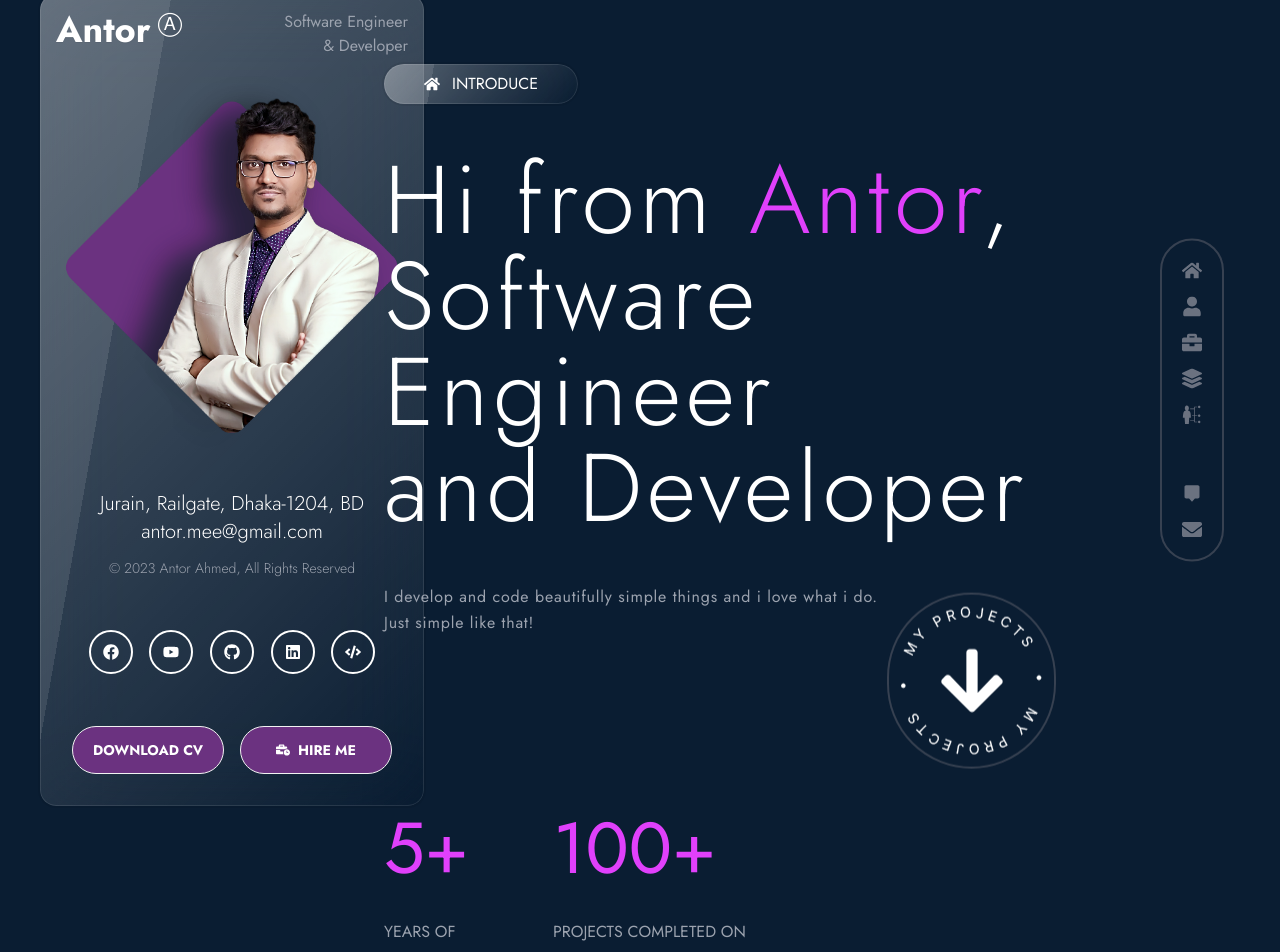
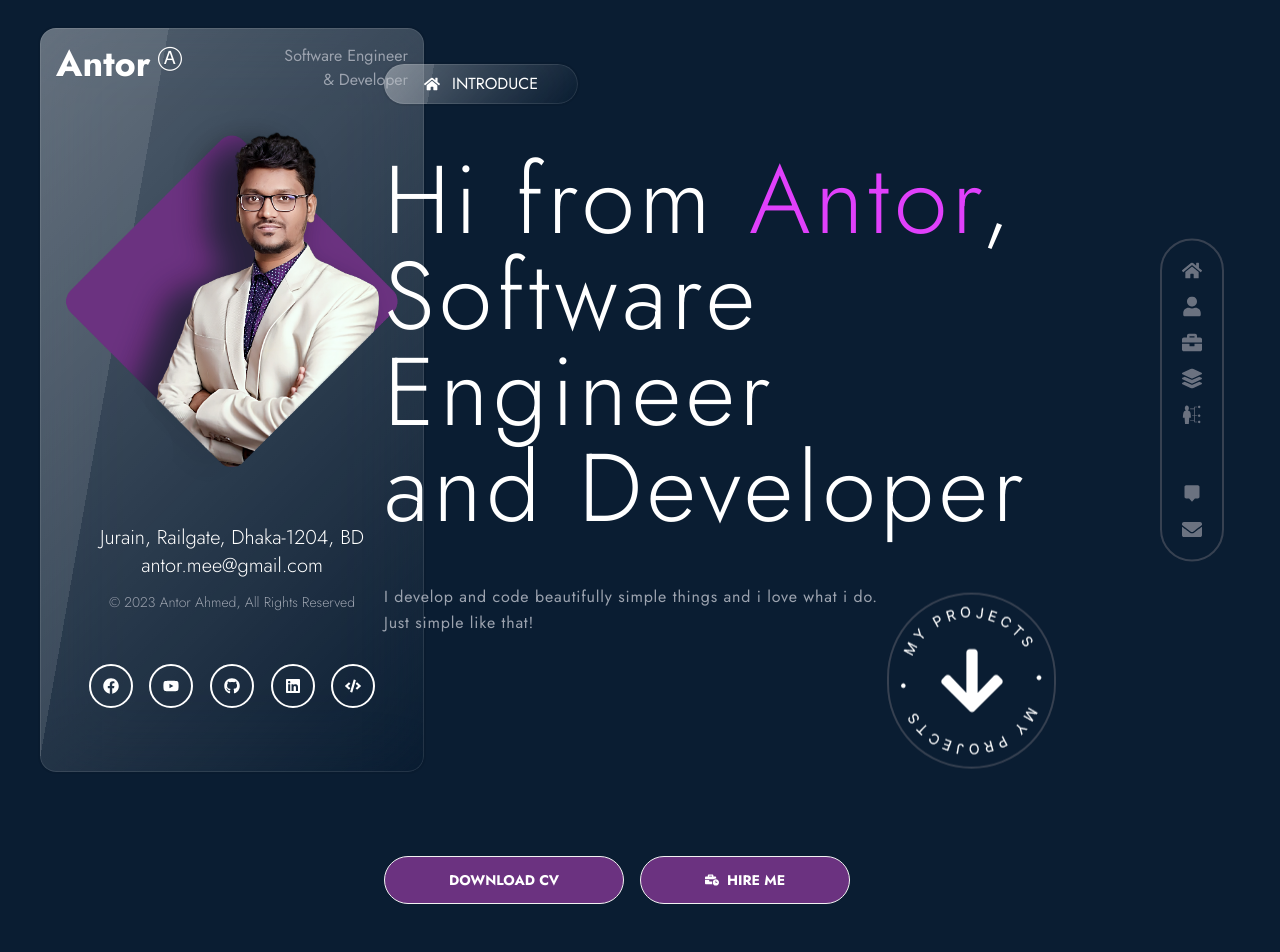
Before and after one commit to An7orAhmed/An7or-Portfolio, a React (Vite) app: page / in a window 1280 px wide. Shown: the top 952 px of the page. Built offline with nearby package versions, Linux system fonts and the light colour scheme; some icons are missing.

Commit message:
btn in intro

```diff
--- a/src/components/BioInfo.jsx
+++ b/src/components/BioInfo.jsx
@@ -1,4 +1,4 @@
-import { FaFacebook, FaYoutube, FaGithub, FaLinkedin, FaCode, FaBusinessTime } from "react-icons/fa";
+import { FaFacebook, FaYoutube, FaGithub, FaLinkedin, FaCode } from "react-icons/fa";
 
 function BioInfo() {
   return (
@@ -42,14 +42,6 @@ function BioInfo() {
               </div>
             </a>
           </div><br></br>
-          <div className="flex gap-4 w-full">
-            <a href="https://drive.google.com/file/d/1j7fDhmbYtoLaEo5vKNlUUvVlU9X2l9H6/view?usp=sharing" className="btn flex-1 bg-primary text-white hover:text-primary mt-3 rounded-full">
-              Download CV
-            </a>
-            <button className="btn flex-1 bg-primary text-white hover:text-primary mt-3 rounded-full">
-              <FaBusinessTime></FaBusinessTime>HIRE ME
-            </button>
-          </div>
         </div>
       </div>
     </div>
--- a/src/components/Introduce.jsx
+++ b/src/components/Introduce.jsx
@@ -1,4 +1,4 @@
-import { FaArrowDown, FaHome } from "react-icons/fa";
+import { FaArrowDown, FaHome, FaBusinessTime } from "react-icons/fa";
 
 function Introduce() {
   return (
@@ -19,15 +19,13 @@ function Introduce() {
           <img src="images/round-text.png" alt="" className="animate-spin-slow"></img>
         </div>
       </div>
-      <div className="flex gap-20 text-gray-400">
-        <h3 data-aos="zoom-out" className="leading-loose"><span className="text-7xl text-secondary">5+</span><br></br><br></br>
-          YEARS OF<br></br>
-          EXPERIENCE
-        </h3>
-        <h3 data-aos="zoom-out" className="leading-loose"><span className="text-7xl text-secondary">100+</span><br></br><br></br>
-          PROJECTS COMPLETED ON<br></br>
-          10+ COUNTRIES
-        </h3>
+      <div className="flex gap-4 pt-8">
+        <a href="https://drive.google.com/file/d/1j7fDhmbYtoLaEo5vKNlUUvVlU9X2l9H6/view?usp=sharing" className="btn bg-primary px-16 text-white hover:text-primary mt-3 rounded-full">
+          Download CV
+        </a>
+        <button className="btn bg-primary text-white hover:text-primary mt-3 rounded-full px-16">
+          <FaBusinessTime></FaBusinessTime>HIRE ME
+        </button>
       </div>
     </section>
   );
```
